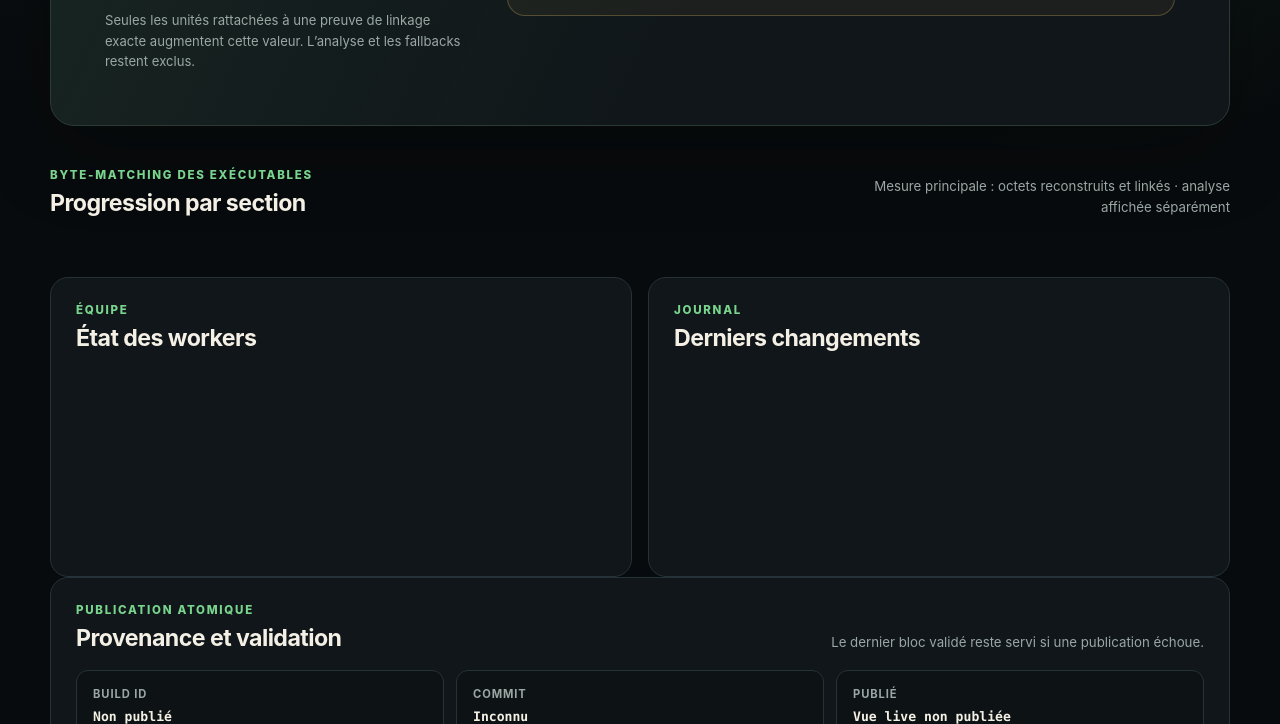
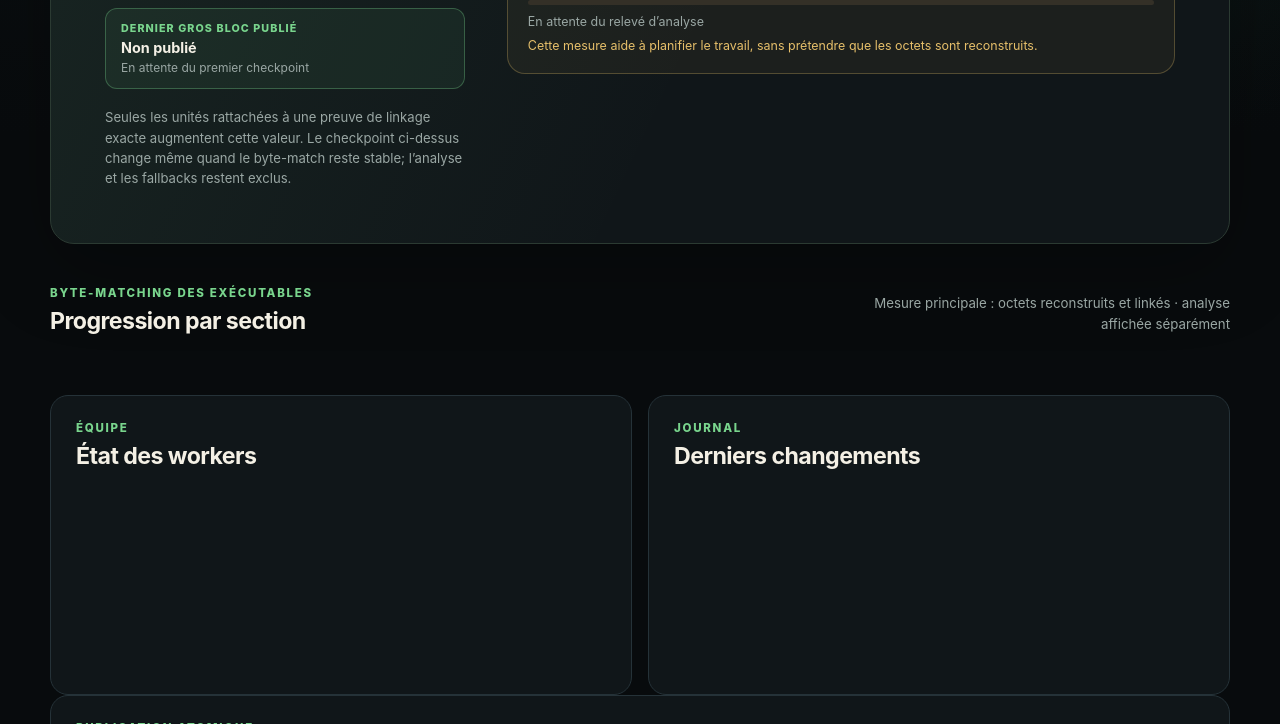
Before and after one commit to lovenityjade/FSAE-decomp, a plain HTML site: page dashboard/index.html in a window 1280 px wide. Shown: the part 376-1100 px from the top of the page. Drawn offline with Linux system fonts and the light colour scheme; no server answers.

Commit message:
dashboard: surface latest checkpoint in hero

```diff
--- a/dashboard/app.js
+++ b/dashboard/app.js
@@ -257,12 +257,17 @@ function renderPublication(data) {
   const provenance = data.overall.provenance || {};
   const units = data.overall.pipeline_units || {};
   const lastError = build.last_error;
+  const publishedLabel = build.published_at
+    ? dateFormat.format(new Date(build.published_at))
+    : "Vue live non publiée";
+  const shortCommit = build.commit ? build.commit.slice(0, 8) : "inconnu";
 
   document.querySelector("#build-id").textContent = build.id || "Non publié";
   document.querySelector("#build-commit").textContent = build.commit || "Inconnu";
-  document.querySelector("#published-at").textContent = build.published_at
-    ? dateFormat.format(new Date(build.published_at))
-    : "Vue live non publiée";
+  document.querySelector("#published-at").textContent = publishedLabel;
+  document.querySelector("#hero-build-id").textContent = build.id || "Non publié";
+  document.querySelector("#hero-build-meta").textContent =
+    `commit ${shortCommit} · ${publishedLabel}`;
   document.querySelector("#provenance-counts").textContent = ["source", "sdk", "fallback", "unmatched"]
     .map((name) => `${provenanceLabels[name]} ${numberFormat.format(provenance[name] || 0)}`)
     .join(" · ");
--- a/dashboard/index.html
+++ b/dashboard/index.html
@@ -32,9 +32,15 @@
             <span id="overall-percent">0,00</span><span class="percent-sign">%</span>
           </h2>
           <p class="muted" id="updated-at">En attente du premier relevé</p>
+          <div class="hero-checkpoint" aria-live="polite">
+            <span class="hero-checkpoint-label">Dernier gros bloc publié</span>
+            <strong id="hero-build-id">Non publié</strong>
+            <span id="hero-build-meta">En attente du premier checkpoint</span>
+          </div>
           <p class="phase-note">
             Seules les unités rattachées à une preuve de linkage exacte augmentent
-            cette valeur. L’analyse et les fallbacks restent exclus.
+            cette valeur. Le checkpoint ci-dessus change même quand le byte-match
+            reste stable; l’analyse et les fallbacks restent exclus.
           </p>
         </div>
         <div class="hero-details">
--- a/dashboard/styles.css
+++ b/dashboard/styles.css
@@ -166,6 +166,35 @@ main > section + section,
 
 .hero .muted {
   margin-top: 18px;
+}
+
+.hero-checkpoint {
+  display: grid;
+  gap: 4px;
+  max-width: 48ch;
+  margin-top: 16px;
+  padding: 13px 15px;
+  border: 1px solid rgba(121, 213, 141, 0.32);
+  border-radius: 12px;
+  background: rgba(121, 213, 141, 0.07);
+}
+
+.hero-checkpoint-label {
+  color: var(--green);
+  font-size: 0.67rem;
+  font-weight: 800;
+  letter-spacing: 0.1em;
+  text-transform: uppercase;
+}
+
+.hero-checkpoint strong {
+  overflow-wrap: anywhere;
+  font-size: 0.9rem;
+}
+
+.hero-checkpoint #hero-build-meta {
+  color: var(--muted);
+  font-size: 0.75rem;
 }
 
 .phase-note {
```
Also changed, not shown: 1 other file.
